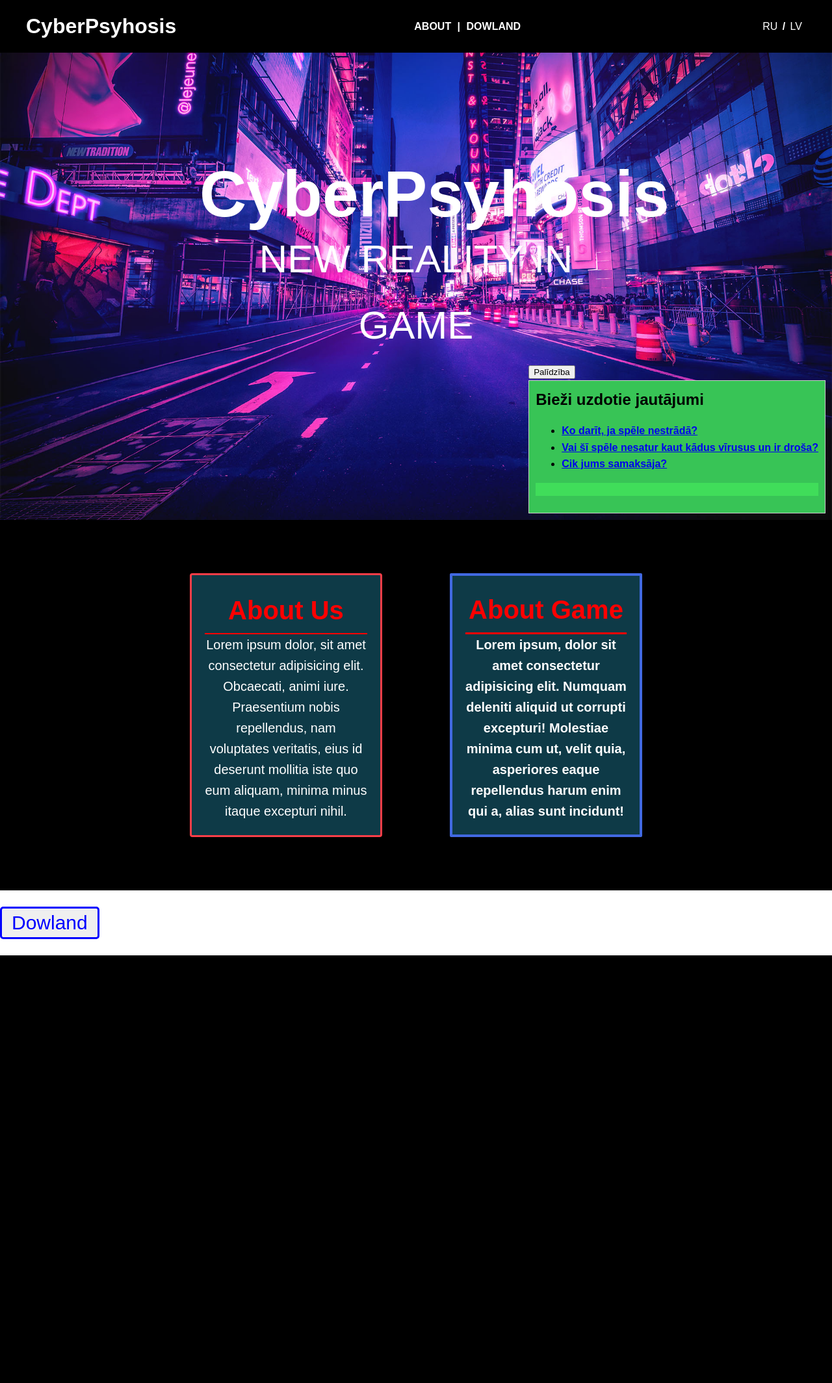
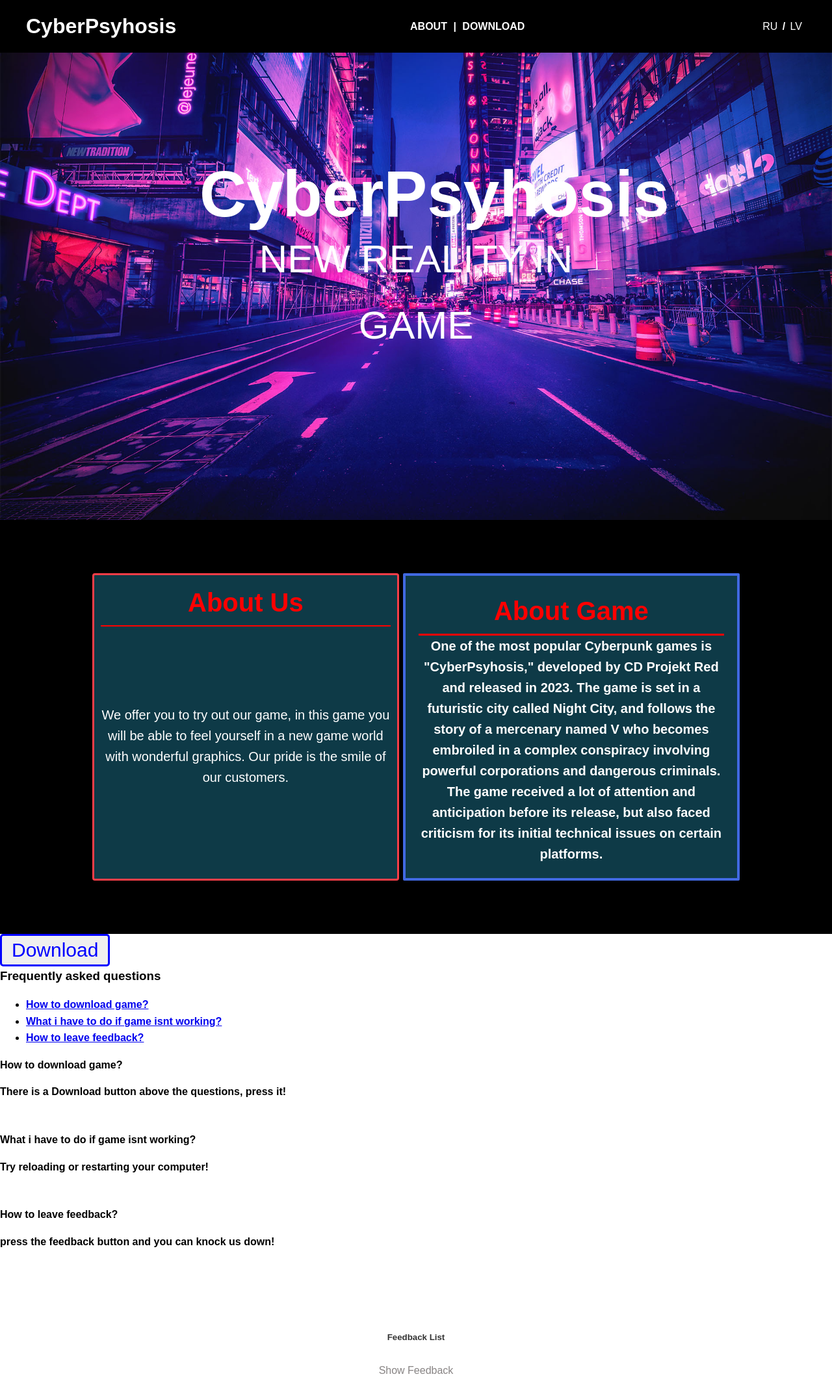
Before and after one commit to CryBer/SpelesMajaslapa, a PHP site: page / in a window 1280 px wide. Shown: the whole page at 65% size. Before the commit the page ends 1470 px from the top, so only its background shows below. Run offline with PHP 8.4, Linux system fonts and the light colour scheme.

Commit message:
okay
okay

```diff
--- a/CyberPsyhosis/assets/css/style.css
+++ b/CyberPsyhosis/assets/css/style.css
@@ -15,6 +15,68 @@ html {
 *:before {
     box-sizing: border-box;
 }
+/*feedback*/
+body {
+	font-family: Arial, sans-serif;
+	background-color: rgb(255, 255, 255);;
+}
+
+h5 {
+	text-align: center;
+	color: #333;
+	margin-top: 50px;
+}
+
+.feedback-list {
+	list-style: none;
+	margin: 0;
+	padding: 0;
+	display: none; /* hide the feedback list by default */
+}
+
+.feedback-list li {
+	background-color: rgb(255, 255, 255);;
+	margin-bottom: 20px;
+	padding: 20px;
+	box-shadow: 0px 2px 5px rgba(22, 10, 85, 0.1);
+}
+
+.feedback-list li h6 {
+	font-size: 14px;
+	color: rgb(136, 132, 132);
+	margin-top: 0;
+	margin-bottom: 10px;
+}
+
+.feedback-list li .feedback-text {
+	font-size: 14px;
+	color: rgb(136, 132, 132);
+	margin-top: 0;
+	margin-bottom: 10px;
+}
+
+.feedback-list li .feedback-date {
+	font-size: 10px;
+	color: rgb(136, 132, 132);
+	margin-top: 0;
+	margin-bottom: 0;
+}
+
+.feedback-btn {
+	display: block;
+	margin: 0 auto;
+	padding: 10px 20px;
+	font-size: 16px;
+	color: rgb(136, 132, 132);
+	background-color: rgb(255, 255, 255);;
+	border: none;
+	border-radius: 5px;
+	cursor: pointer;
+}
+
+.feedback-btn:hover {
+	background-color: rgb(255, 255, 255);;
+}
 
 h1,h2,h3,h4{
     margin: 0;
@@ -22,7 +84,7 @@ h1,h2,h3,h4{
 
 .container{
     width: 100%;
-    max-width: 1200px;
+    max-width: 1000px;
     margin: 0 auto;
 }
 
@@ -180,26 +242,30 @@ h1,h2,h3,h4{
     border: 3px solid rgb(252, 62, 72);
     border-radius: 4px;
     padding: 5px;
-    max-width: 300px;
+    width: 1000px;
     background-color:rgb(14, 58, 71);
-    padding: 20px;
+    padding: 10px;
+    padding-bottom: 120px;
 }
-.space{
-    width: 100px;
+.colon1 p{
+    padding-top: 100px;
+    align-items: center;
 }
+
 .container1{
     width: 100%;
-    max-width: 700px;
+    max-width: 1000px;
     margin: 0 auto;
 }
 .table{
     padding-top: 80px;
     padding-bottom: 80px;
     text-align: center;
+
 }
 .colon2{
     font-size: 20px;
-    max-width: 300px;
+    width: 1000px;
     border: 4px solid royalblue;
     border-radius: 2px;
     background-color: rgb(14, 58, 71);
@@ -222,7 +288,7 @@ h1,h2,h3,h4{
 }
 /*dowland block*/
 .dowland{
-    background-color: white;
+    background-color: rgb(0, 0, 0);
     padding-top: 25px;
     padding-bottom: 25px;
 }
@@ -240,19 +306,19 @@ h1,h2,h3,h4{
     text-decoration: none;
 }
 /*Par help bar*/
-#helpbar {
+.helpbar {
     position: fixed;
     right: 10px;
     bottom: 10px;
     z-index: 1000;
 }
-#faq-list {
-    background: rgb(56, 196, 86);
+.faq-list {
+    background: rgb(22, 146, 49);
     padding: 10px;
-    border: 1px solid rgb(204, 204, 204);
+    border: 1px solid rgb(161, 46, 46);
 }
-#answer {
-    background: rgb(64, 221, 90);
+answer {
+    background: rgb(20, 87, 31);
     padding: 10px;
     margin-top: 10px;
 }
--- a/CyberPsyhosis/index.html
+++ b/CyberPsyhosis/index.html
@@ -7,6 +7,10 @@
     <link rel="stylesheet" href="assets/css/style.css">
     <title>CyberPsyhosis MainPage</title>
     <link rel="icon" href="./assets/images/favicon.ico" type="image/x-icon">
+    <head>
+        <title>Feedback List</title>
+        <link rel="stylesheet" type="text/css" href="style.css">
+    </head>
 </head>
 <body>
 
@@ -19,7 +23,7 @@
             <nav class="nav">
                 <a class="nav__link" href="#about">About</a>
                 <span>|</span>
-                <a class="nav__link" href="#about">Dowland</a>
+                <a class="nav__link" href="#download">Download</a>
             </nav>
             <nav class="nav__language">
                 <a class="nav__link__language" href="../CyberPsyhosis/ru_index.html">RU</a>
@@ -27,8 +31,10 @@
                 <a class="nav__link__language" href="../CyberPsyhosis/lv_index.html">LV</a>
             </nav>
         </div>
+
     </div>
 </header>
+
 
 <div class="intro">
     <div class="container">
@@ -42,36 +48,77 @@
     <div class="container1">
         <table class="table">
             <tr id="about">
-                <td class="colon1"><h1 class="us">About Us</h1>Lorem ipsum dolor, sit amet consectetur adipisicing elit. Obcaecati, animi iure. Praesentium nobis repellendus, nam voluptates veritatis, eius id deserunt mollitia iste quo eum aliquam, minima minus itaque excepturi nihil.</td>
+                <td class="colon1"><h1 class="us">About Us</h1><p>We offer you to try out our game, in this game you will be able to feel yourself in a new game world with wonderful graphics. Our pride is the smile of our customers.</p></td>
                 <td class="space"></td>
-                <td class="colon2"><h1 class="game">About Game</h1><span class="game__text">Lorem ipsum, dolor sit amet consectetur adipisicing elit. Numquam deleniti aliquid ut corrupti excepturi! Molestiae minima cum ut, velit quia, asperiores eaque repellendus harum enim qui a, alias sunt incidunt!</span></td>
+                <td class="colon2"><h1 class="game">About Game</h1><span class="game__text">One of the most popular Cyberpunk games is "CyberPsyhosis," developed by CD Projekt Red and released in 2023. The game is set in a futuristic city called Night City, and follows the story of a mercenary named V who becomes embroiled in a complex conspiracy involving powerful corporations and dangerous criminals. The game received a lot of attention and anticipation before its release, but also faced criticism for its initial technical issues on certain platforms.</span></td>
             </tr>
         </table>
     </div>
 </div>
 <div>
-    <div class="dowland">
-        <button class="but-dow">Dowland</button>
+    <div class="download">
+        <button class="but-dow">Download</button>
     </div>
+    <div id="help-bar">
+        <h3>
+            Frequently asked questions</h3>
+        <div id="help-bar-questions">
+          <ul>
+            <li><a href="help-bar-answers" onclick="showAnswer('question1');return false;">How to download game?</a></li>
+            <li><a href="help-bar-answers" onclick="showAnswer('question2');return false;">What i have to do if game isnt working?</a></li>
+            <li><a href="help-bar-answers" onclick="showAnswer('question3');return false;">How to leave feedback?</a></li>
+          </ul>
+        </div>
+        <div id="help-bar-answers">
+          <div id="answer-question1" style="display:grid;">
+            <h4>How to download game?</h4>
+            <p>There is a Download button above the questions, press it!</p>
+            <pre></pre>
+          </div>
+          <div id="answer-question2" style="display:grid;">
+            <h4>What i have to do if game isnt working?</h4>
+            <p>Try reloading or restarting your computer!</p>
+            <pre></pre>
+          </div>
+          <div id="answer-question3" style="display:grid;">
+            <h4>How to leave feedback?</h4>
+            <p>press the feedback button and you can knock us down!</p>
+            <pre>
 
-    <div id="helpbar">
-        <button id="helpbar-button">Palīdzība</button>
-        <div id="faq-list" style="display:box;">
-          <h2>Bieži uzdotie jautājumi</h2>
-          <ul id="faq">
+</div>
+<div>
+
+    <h5>Feedback List</h5>
+	<button class="feedback-btn" onclick="toggleFeedback()">Show Feedback</button>
+
+	<script>
+		function toggleFeedback() {
+			var feedbackList = document.getElementById("feedback-list");
+			if (feedbackList.style.display === "none") {
+				feedbackList.style.display = "block";
+			} else {
+				feedbackList.style.display = "none";
+			}
+		}
+	</script>
+
+    <ul class="feedback-list" id="feedback-list">
 		<li>
-              <a href="#about" data-answer="Atbilde uz jautājumu 1">Ko darīt, ja spēle nestrādā?</a>
+			<h6>John Smith</h6>
+			<p class="feedback-text">"Great service! Will definitely use again."</p>
+			<p class="feedback-date">March 1, 2023</p>
 		</li>
 		<li>
-              <a href="#about" data-answer="Atbilde uz jautājumu 2">Vai šī spēle nesatur kaut kādus vīrusus un ir droša?</a>
+			<h6>Jane Doe</h6>
+			<p class="feedback-text">"I had a great experience with this company. Highly recommend."</p>
+			<p class="feedback-date">February 28, 2023</p>
 		</li>
 		<li>
-              <a href="#about" data-answer="Atbilde uz jautājumu 3">Cik jums samaksāja?</a>
+			<h6>Bob Johnson</h6>
+			<p class="feedback-text">"The product was exactly what I was looking for. Thanks!"</p>
+			<p class="feedback-date">February 25, 2023</p>
 		</li>
 	</ul>
-          <p id="answer" style="display:box;"></p>
-        </div>
-      </div>
 
 </div>
 </body>
```
Also changed, not shown: CyberPsyhosis/buttom.js (deleted, +0 -16 lines), CyberPsyhosis/lv_index.html (+33 -4 lines), CyberPsyhosis/ru_index.html (+30 -1 lines). Lines whose indentation alone changed are shown as unchanged.
